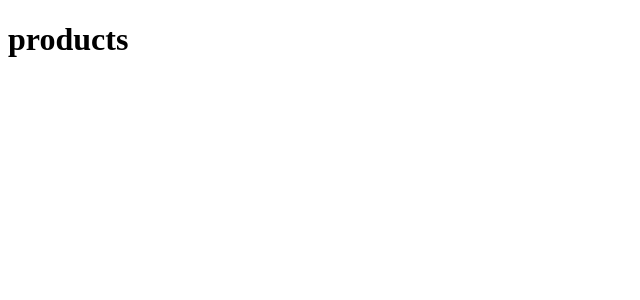
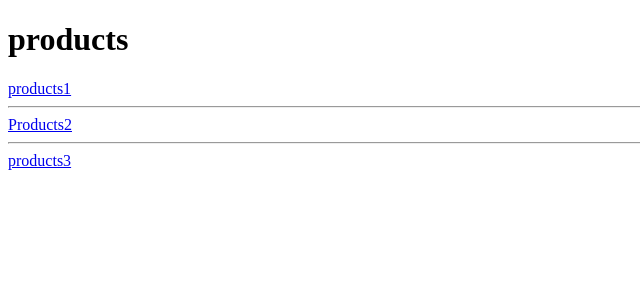
Before and after one commit to mohamadam13858/next, a Next.js app in the folder testnext/: page /products in a window 1280 px wide. Shown: the top 300 px of the page, without its empty margins (0-640 px from the left). Built offline with nearby package versions, Linux system fonts and the light colour scheme.

Commit message:
Navigation , link

```diff
--- a/testnext/pages/houses/[[...params]].tsx
+++ b/testnext/pages/houses/[[...params]].tsx
@@ -13,7 +13,7 @@ const Params = () => {
     return (
         <div>
             <h1>
-                {params[0]}
+                {params[1]}
             </h1>
             <h1>Params</h1>
         </div>
--- a/testnext/pages/index.tsx
+++ b/testnext/pages/index.tsx
@@ -1,3 +1,4 @@
+import Link from "next/link";
 import React from "react";
 
 
@@ -5,6 +6,11 @@ export default function Home() {
   return (
     <div>
       <h1>hello world</h1>
+      <Link href={"/about"}>About</Link>
+      <hr />
+      <Link href={"/products"}>Products</Link>
+      <hr />
+      <Link href={"houses"}>Houses</Link>
     </div>
   );
 }
--- a/testnext/pages/products/index.tsx
+++ b/testnext/pages/products/index.tsx
@@ -1,9 +1,24 @@
+import Link from 'next/link';
 import React from 'react';
 
 const Index = () => {
     return (
         <div>
             <h1>products</h1>
+            <Link href={{
+                pathname: "/products/1",
+                query: { id: 1 }
+            }}>products1</Link>
+            <hr />
+            <Link href={{
+                pathname: "/products/2",
+                query: { id: 2 }
+            }} >Products2</Link>
+            <hr />
+            <Link href={{
+                pathname: "/products/3",
+                query: { id: 3 }
+            }}>products3</Link>
         </div>
     );
 }
```
Also changed, not shown: testnext/pages/products/[productId]/index.tsx (+13 -1 lines).
